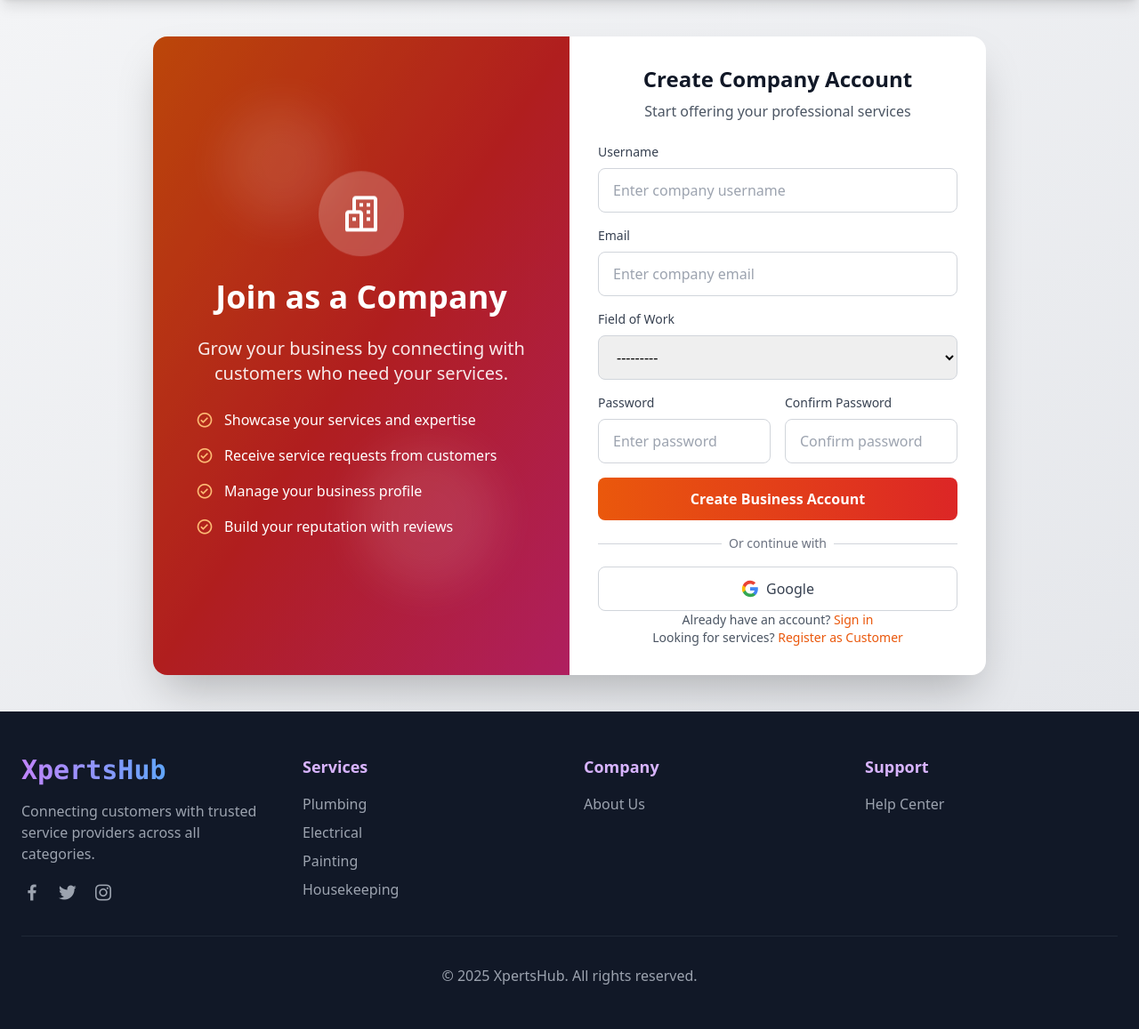
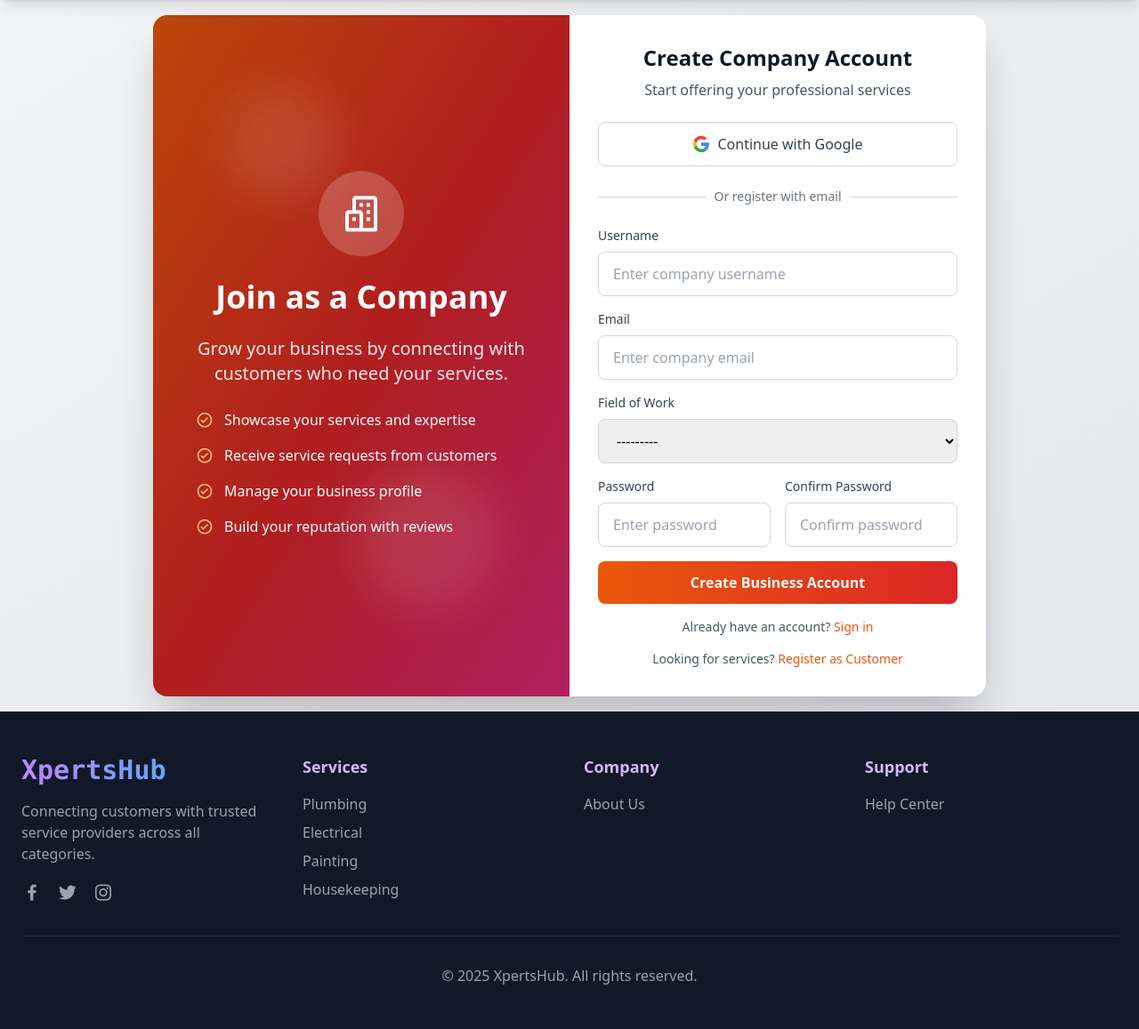
Before and after one commit to johneliud/xpertshub, a Django app: page /auth/register/company/ in a window 1280 px wide. Shown: the part 69-1226 px from the top of the page at 89% size. Run offline with Django 5.2, Linux system fonts and the light colour scheme; some libraries are stand-ins or nearby versions.

Commit message:
refactor: reorder authentication options on company registration page
This restructures the registration layout to prioritize Google OAuth authentication above the traditional email form. The Google button now appears first with clearer labeling, followed by a visual separator and the email registration form for improved user experience and authentication flow clarity.

```diff
--- a/users/templates/users/company_register.html
+++ b/users/templates/users/company_register.html
@@ -53,6 +53,33 @@
             </div>
             <h2 class="text-2xl font-bold text-gray-900">Create Company Account</h2>
             <p class="text-gray-600 mt-2">Start offering your professional services</p>
+          </div>
+
+          <!-- Google OAuth Button -->
+          <form method="post" action="{% url 'set_user_type' %}" class="mb-6">
+            {% csrf_token %}
+            <input type="hidden" name="user_type" value="company">
+            <button
+              type="submit"
+              class="w-full flex justify-center items-center py-3 px-4 border border-gray-300 rounded-lg text-gray-700 bg-white hover:bg-gray-50 font-medium transition-colors duration-200"
+            >
+              <svg class="w-5 h-5 mr-2" viewBox="0 0 24 24">
+                <path fill="#4285F4" d="M22.56 12.25c0-.78-.07-1.53-.2-2.25H12v4.26h5.92c-.26 1.37-1.04 2.53-2.21 3.31v2.77h3.57c2.08-1.92 3.28-4.74 3.28-8.09z"/>
+                <path fill="#34A853" d="M12 23c2.97 0 5.46-.98 7.28-2.66l-3.57-2.77c-.98.66-2.23 1.06-3.71 1.06-2.86 0-5.29-1.93-6.16-4.53H2.18v2.84C3.99 20.53 7.7 23 12 23z"/>
+                <path fill="#FBBC05" d="M5.84 14.09c-.22-.66-.35-1.36-.35-2.09s.13-1.43.35-2.09V7.07H2.18C1.43 8.55 1 10.22 1 12s.43 3.45 1.18 4.93l2.85-2.22.81-.62z"/>
+                <path fill="#EA4335" d="M12 5.38c1.62 0 3.06.56 4.21 1.64l3.15-3.15C17.45 2.09 14.97 1 12 1 7.7 1 3.99 3.47 2.18 7.07l3.66 2.84c.87-2.6 3.3-4.53 6.16-4.53z"/>
+              </svg>
+              Continue with Google
+            </button>
+          </form>
+
+          <div class="relative mb-6">
+            <div class="absolute inset-0 flex items-center">
+              <div class="w-full border-t border-gray-300"></div>
+            </div>
+            <div class="relative flex justify-center text-sm">
+              <span class="px-2 bg-white text-gray-500">Or register with email</span>
+            </div>
           </div>
 
           <form method="post" class="space-y-4" id="companyRegisterForm">
@@ -128,32 +155,6 @@
               Create Business Account
             </button>
 
-            <div class="relative">
-              <div class="absolute inset-0 flex items-center">
-                <div class="w-full border-t border-gray-300"></div>
-              </div>
-              <div class="relative flex justify-center text-sm">
-                <span class="px-2 bg-white text-gray-500">Or continue with</span>
-              </div>
-            </div>
-
-            <form method="post" action="{% url 'set_user_type' %}">
-              {% csrf_token %}
-              <input type="hidden" name="user_type" value="company">
-              <button
-                type="submit"
-                class="w-full flex justify-center items-center py-3 px-4 border border-gray-300 rounded-lg text-gray-700 bg-white hover:bg-gray-50 font-medium transition-colors duration-200"
-              >
-                <svg class="w-5 h-5 mr-2" viewBox="0 0 24 24">
-                  <path fill="#4285F4" d="M22.56 12.25c0-.78-.07-1.53-.2-2.25H12v4.26h5.92c-.26 1.37-1.04 2.53-2.21 3.31v2.77h3.57c2.08-1.92 3.28-4.74 3.28-8.09z"/>
-                  <path fill="#34A853" d="M12 23c2.97 0 5.46-.98 7.28-2.66l-3.57-2.77c-.98.66-2.23 1.06-3.71 1.06-2.86 0-5.29-1.93-6.16-4.53H2.18v2.84C3.99 20.53 7.7 23 12 23z"/>
-                  <path fill="#FBBC05" d="M5.84 14.09c-.22-.66-.35-1.36-.35-2.09s.13-1.43.35-2.09V7.07H2.18C1.43 8.55 1 10.22 1 12s.43 3.45 1.18 4.93l2.85-2.22.81-.62z"/>
-                  <path fill="#EA4335" d="M12 5.38c1.62 0 3.06.56 4.21 1.64l3.15-3.15C17.45 2.09 14.97 1 12 1 7.7 1 3.99 3.47 2.18 7.07l3.66 2.84c.87-2.6 3.3-4.53 6.16-4.53z"/>
-                </svg>
-                Google
-              </button>
-            </form>
-
             <div class="text-center text-sm text-gray-600">
               Already have an account?
               <a href="{% url 'login' %}" class="text-orange-600 hover:text-orange-800 font-medium transition-colors duration-200">Sign in</a>
```
